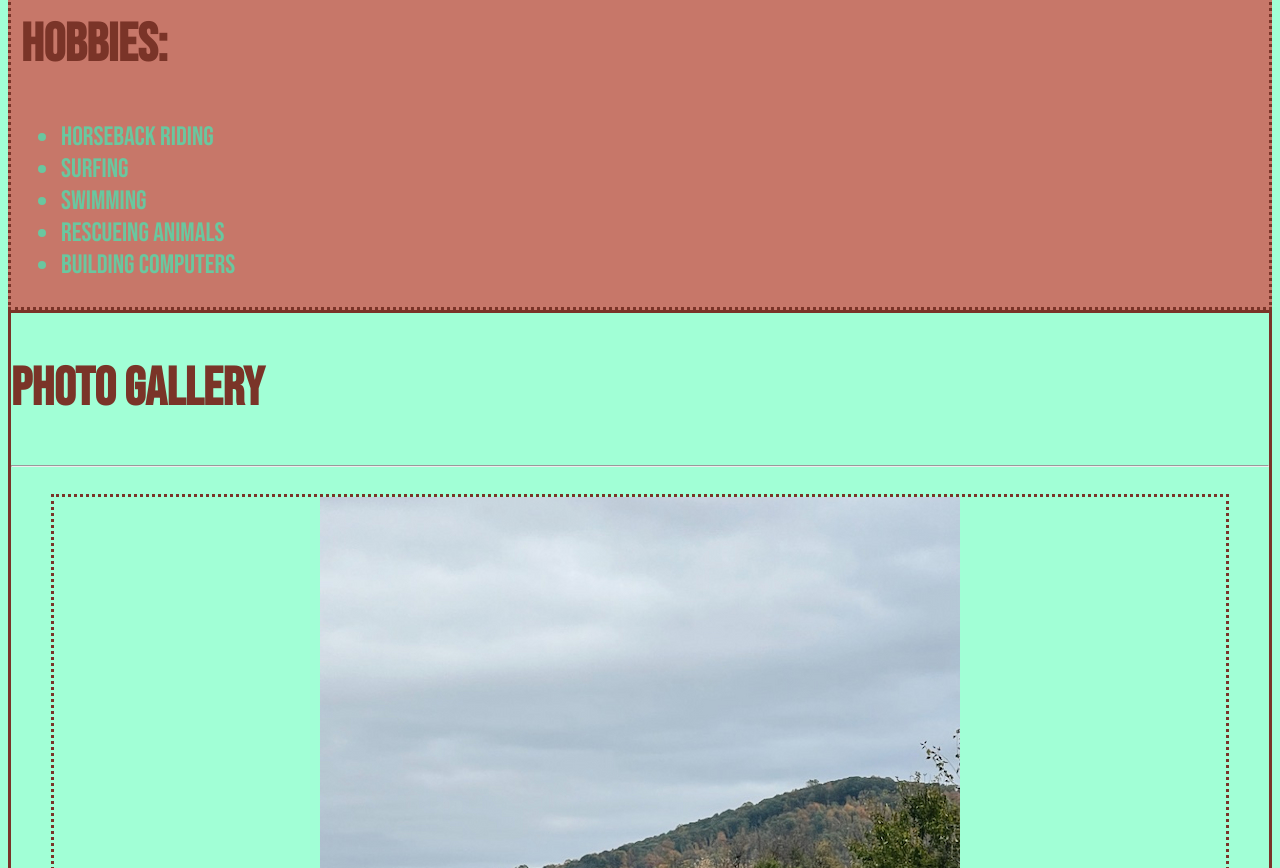
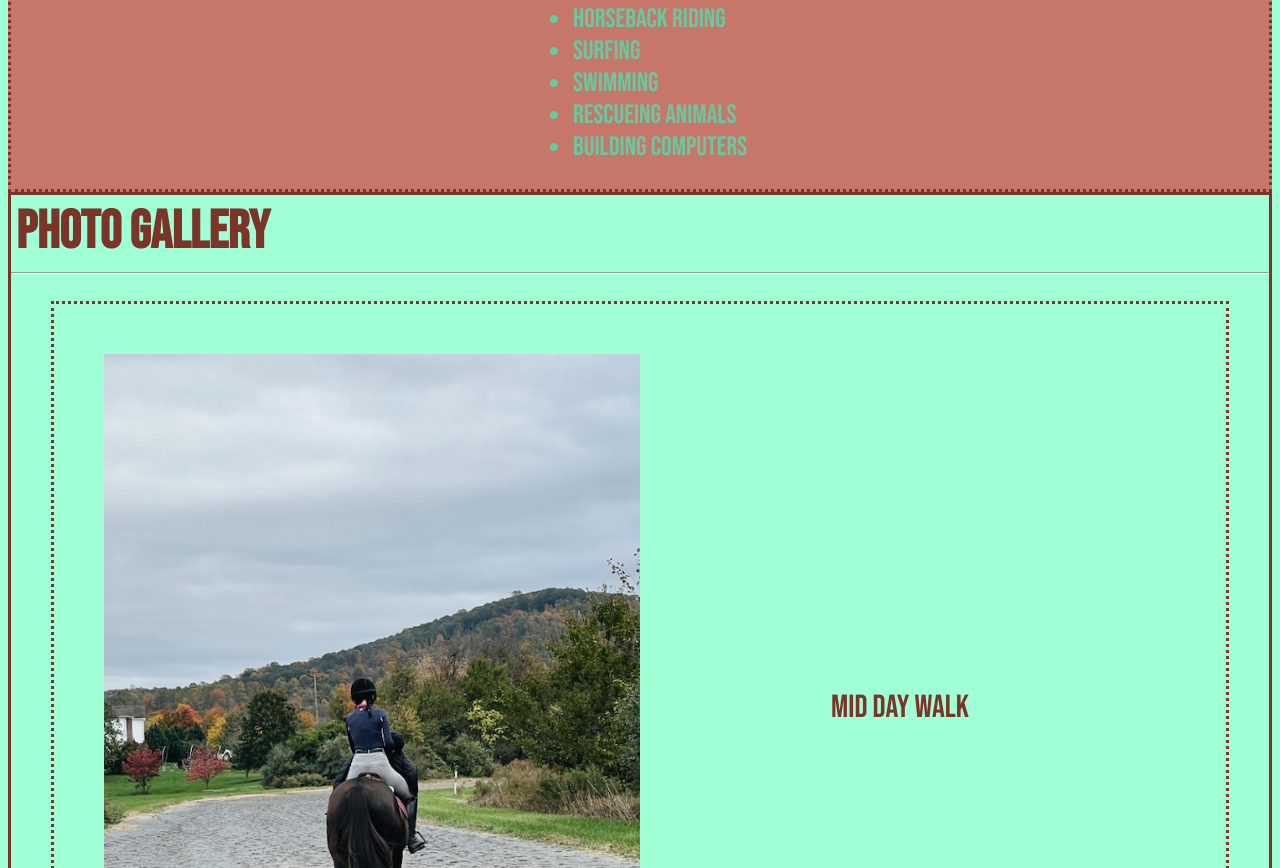
Before and after one commit to RVCC-IDMX/about-me-gsizemo, a plain HTML site: page index.html in a window 1280 px wide. Shown: the part 1052-1920 px from the top of the page. Drawn offline with Linux system fonts and the light colour scheme; a web font is replaced by a local one.

Commit message:
makes hobbies list centered and @media

```diff
--- a/css/style.css
+++ b/css/style.css
@@ -6,6 +6,9 @@ body {
 h1, h2, h3, h4, h5, h6 {
     font-family: "Bebas Neue";
     font-size: 40pt;
+}
+h2 {
+    margin: .1em;
 }
 
 header {
@@ -54,6 +57,9 @@ header {
     padding: 10px;
     border: 3px solid #7A3428;
     border-style: dotted;
+    display: flex;
+    flex-direction: column;
+    align-items: center;
 }
 
 /*Gallery Section*/
@@ -74,16 +80,19 @@ header {
     border: 3px solid #7A3428;
     border-style: dotted;
     font-size: 20pt;
+    padding: 50px;
 }
 #Grayson {
     border: 3px solid #7A3428;
     border-style: dotted;
     font-size: 20pt;
+    padding: 50px;
 }
 #Kitty {
     border: 3px solid #7A3428;
     border-style: dotted;
     font-size: 20pt;
+    padding: 50px;
 }
 
 /*Literature*/
@@ -111,3 +120,17 @@ header {
 #lit div p {
     clear:both;
 }
+
+@media screen and (min-width:60em) {
+    figure {
+        display: grid;
+        grid-template-columns: .5fr .5fr;
+    }
+    figcaption {
+        display: flex;
+        justify-content: center;
+        align-items: center;
+        font-size: 2rem;
+        margin-right: 1rem;
+    }
+}
```
